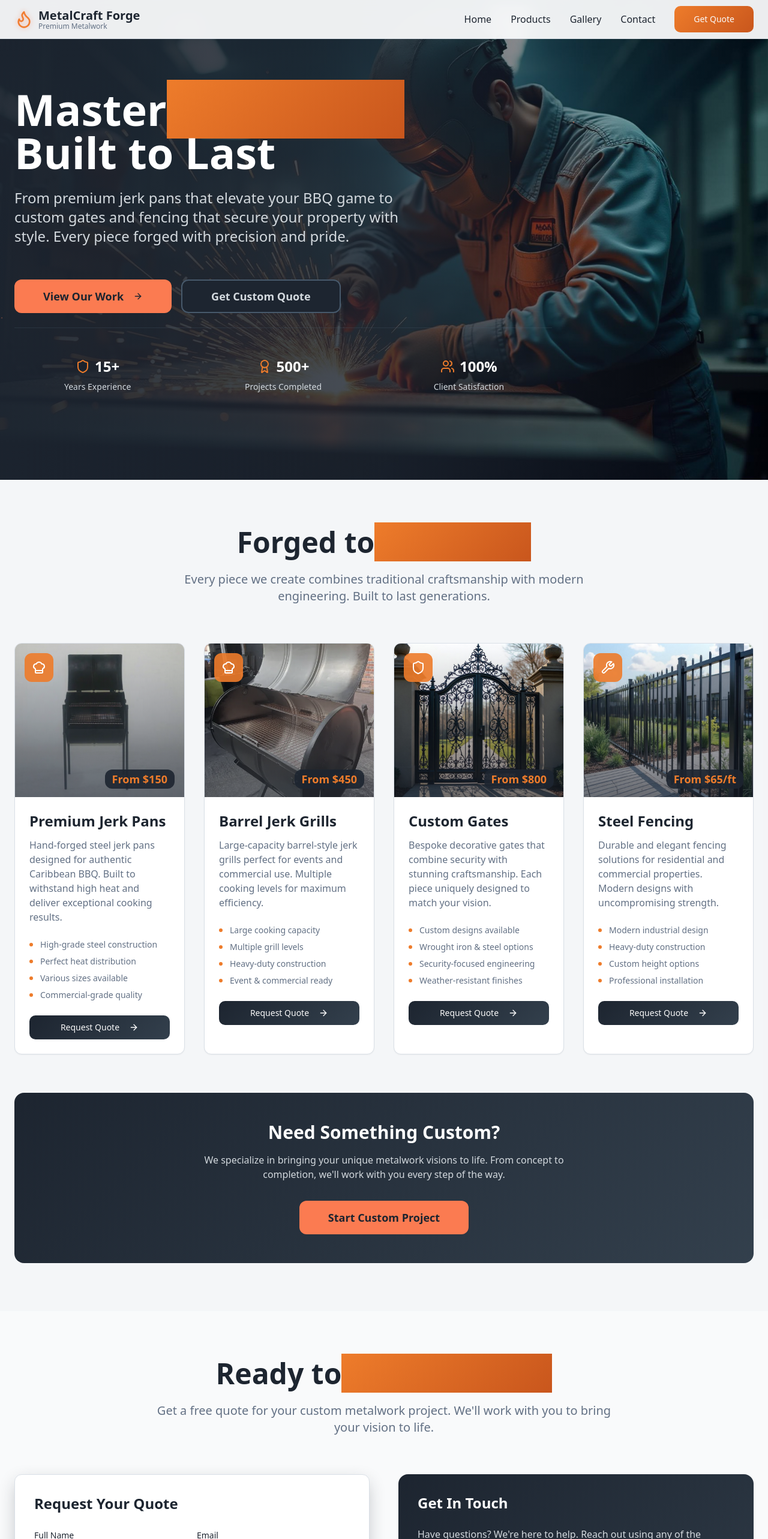
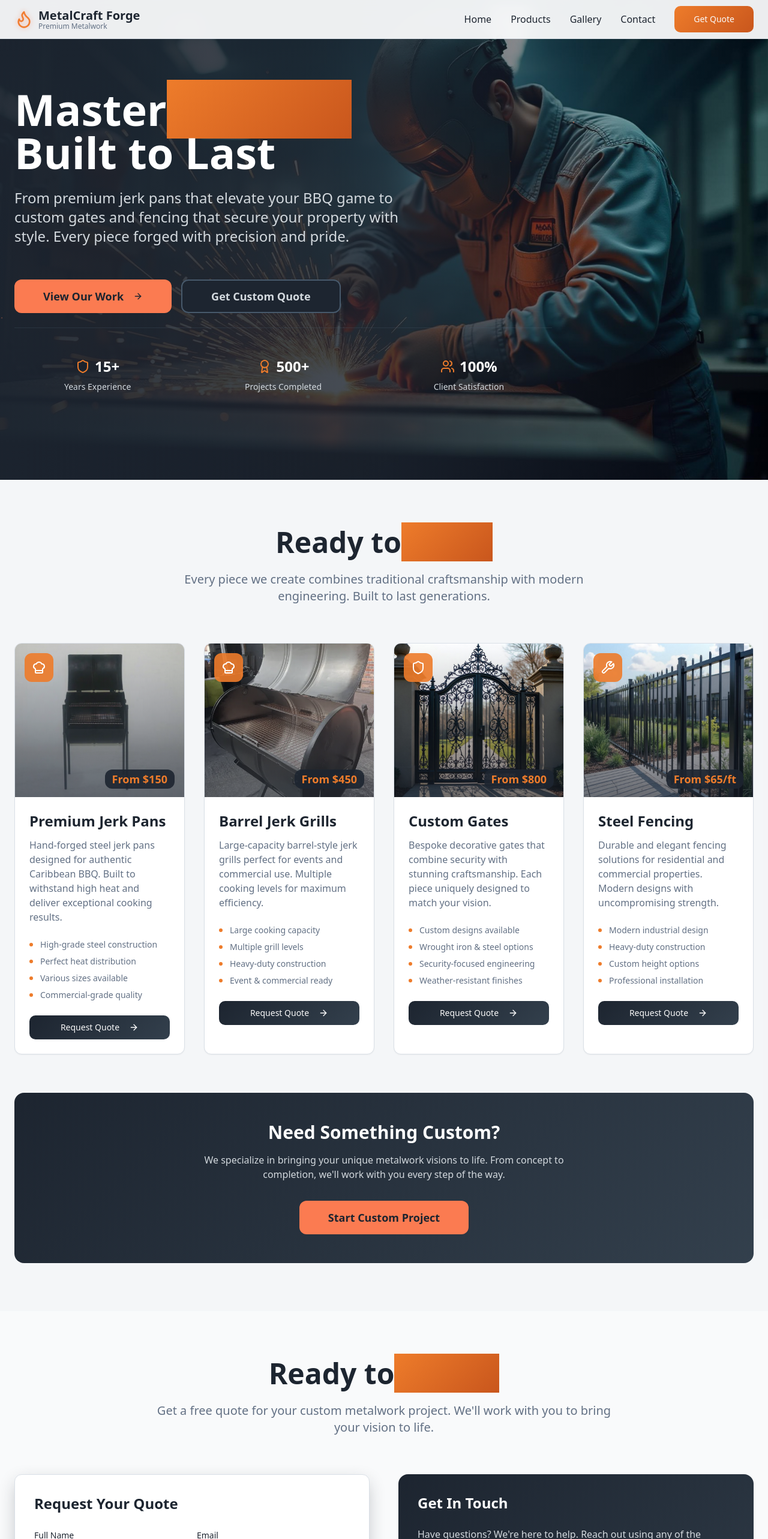
Before and after one commit to codesleeps/metalcraft-forge-hub, a React (Vite) app: page / in a window 1280 px wide. Shown: the top 2566 px of the page at 60% size. Built offline with nearby package versions, Linux system fonts and the light colour scheme.

Commit message:
Update text content
Update "forged to", "ready to" to "order" and "master built to last" to "welders".

```diff
--- a/src/components/ContactForm.tsx
+++ b/src/components/ContactForm.tsx
@@ -75,7 +75,7 @@ const ContactForm = () => {
         <div className="text-center max-w-3xl mx-auto mb-16">
           <h2 className="text-4xl md:text-5xl font-bold text-foreground mb-6">
             Ready to
-            <span className="text-transparent bg-gradient-copper bg-clip-text"> Start Forging?</span>
+            <span className="text-transparent bg-gradient-copper bg-clip-text"> Order?</span>
           </h2>
           <p className="text-xl text-muted-foreground">
             Get a free quote for your custom metalwork project. We'll work with you to bring your vision to life.
--- a/src/components/Hero.tsx
+++ b/src/components/Hero.tsx
@@ -19,7 +19,7 @@ const Hero = () => {
           <div className="space-y-6">
             <h1 className="text-5xl md:text-7xl font-bold text-white leading-tight">
               Master
-              <span className="text-transparent bg-gradient-copper bg-clip-text"> Metalcraft</span>
+              <span className="text-transparent bg-gradient-copper bg-clip-text"> Welders</span>
               <br />
               Built to Last
             </h1>
--- a/src/components/ProductShowcase.tsx
+++ b/src/components/ProductShowcase.tsx
@@ -70,8 +70,8 @@ const ProductShowcase = () => {
         {/* Section Header */}
         <div className="text-center max-w-3xl mx-auto mb-16">
           <h2 className="text-4xl md:text-5xl font-bold text-foreground mb-6">
-            Forged to
-            <span className="text-transparent bg-gradient-copper bg-clip-text"> Perfection</span>
+            Ready to
+            <span className="text-transparent bg-gradient-copper bg-clip-text"> Order</span>
           </h2>
           <p className="text-xl text-muted-foreground">
             Every piece we create combines traditional craftsmanship with modern engineering.
```
